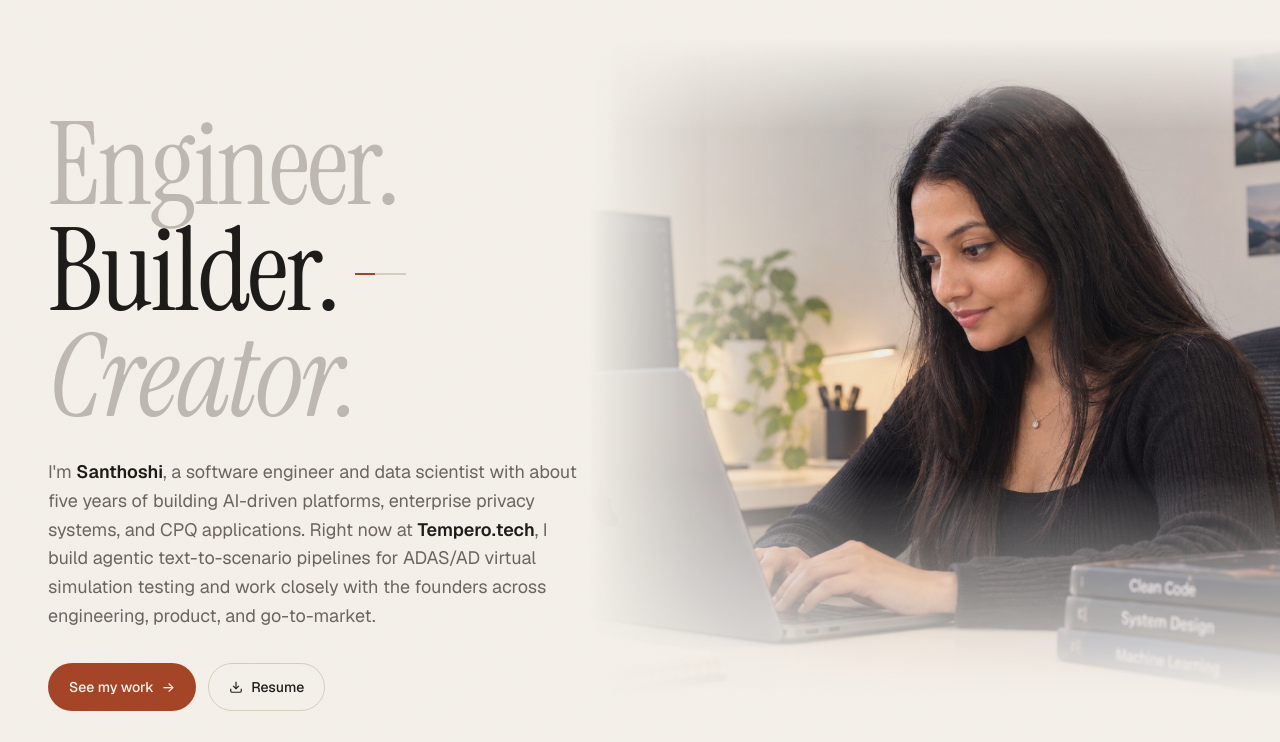
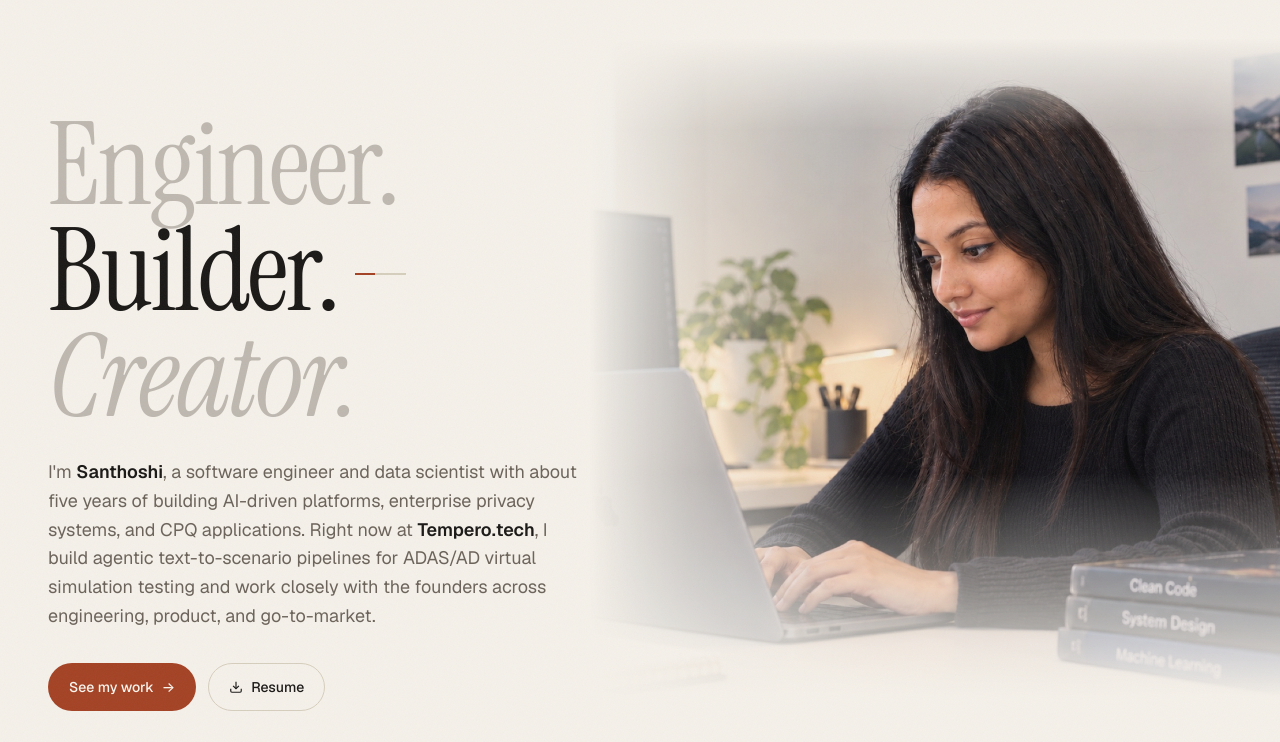
Before and after one commit to Santhoshi-K-S/portfolio-santhoshi, a plain HTML site: page index.html in a window 1280 px wide. Shown: the part 58-800 px from the top of the page. Drawn offline with nearby package versions, Linux system fonts and the light colour scheme.

Commit message:
feat: use new hero image and remove unused photos

```diff
--- a/index.html
+++ b/index.html
@@ -9,7 +9,7 @@
   <link rel="preconnect" href="https://fonts.googleapis.com" />
   <link rel="preconnect" href="https://fonts.gstatic.com" crossorigin />
   <link href="https://fonts.googleapis.com/css2?family=Geist:wght@300;400;500;600;700&family=Geist+Mono:wght@400;500&family=Instrument+Serif:ital@0;1&display=swap" rel="stylesheet" />
-  <link rel="preload" as="image" href="images/builder.jpg" />
+  <link rel="preload" as="image" href="images/hero.jpg" />
   <link rel="stylesheet" href="styles.css" />
   <script>
     // Apply saved theme before paint to avoid a flash
@@ -73,7 +73,7 @@
     <div class="hero-stage">
       <!-- Background photo: fills the right of the stage and fades into the paper -->
       <div class="hero-bg">
-        <img src="images/builder.jpg" alt="Santhoshi coding at a desk" class="hero-bg-img" />
+        <img src="images/hero.jpg" alt="Santhoshi coding at a desk" class="hero-bg-img" />
       </div>
       <div class="container hero-grid">
         <div class="hero-copy">
```
Also changed, not shown: images/builder.jpg (deleted), images/creator.jpg (deleted), images/hero.jpg (added).
